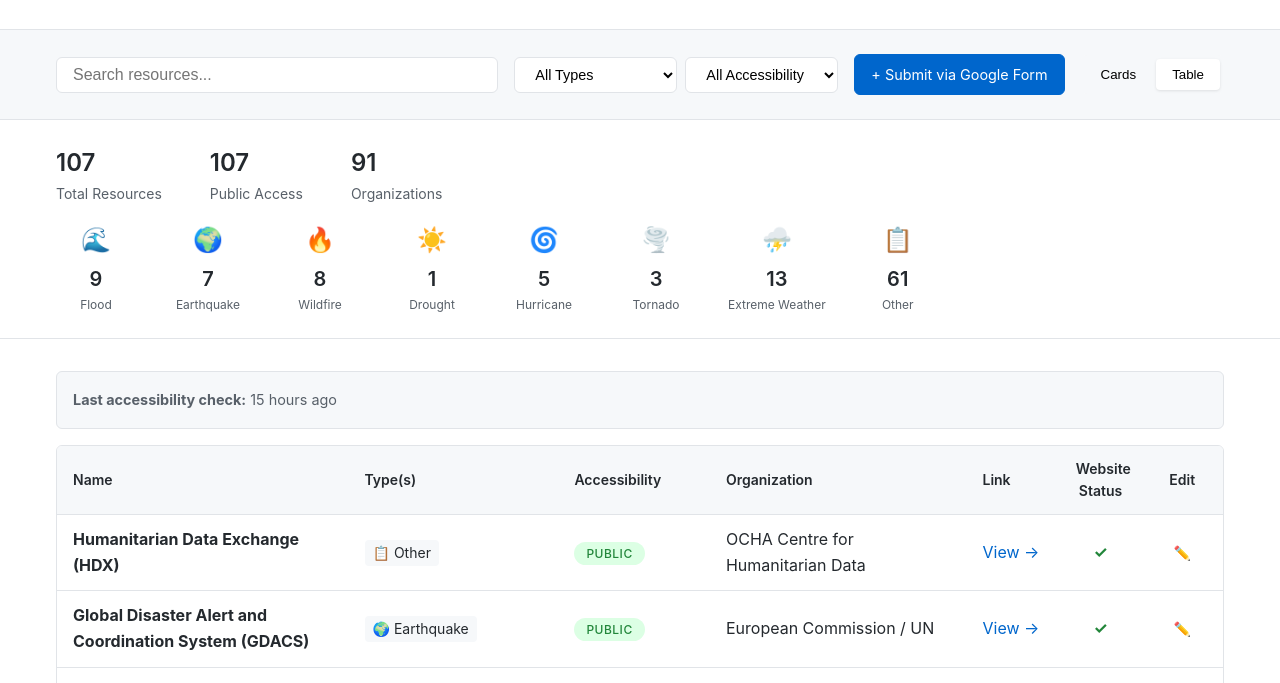
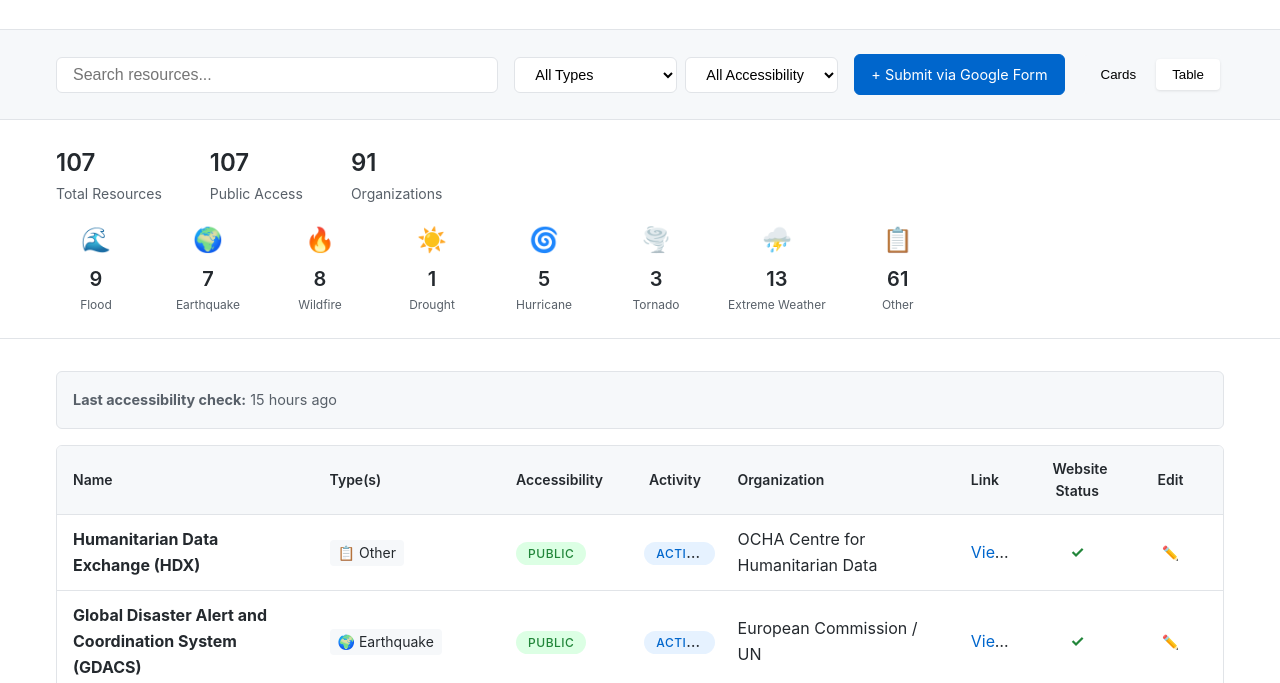
Before and after one commit to ESIPFed/disasters-trusted-data-now, a plain HTML site: page index.html in a window 1280 px wide. Shown: the part 117-800 px from the top of the page. Drawn offline with Linux system fonts and the light colour scheme.

Commit message:
Add Activity column next to Accessibility

```diff
--- a/index.html
+++ b/index.html
@@ -84,21 +84,23 @@
     .table-view { display: none; overflow-x: auto; border: 1px solid var(--border); border-radius: 6px; background: var(--white); }
     table { width: 100%; border-collapse: collapse; table-layout: fixed; }
     th { background: var(--bg); padding: .75rem 1rem; text-align: left; font-weight: 600; font-size: .875rem; color: var(--text); border-bottom: 1px solid var(--border); }
-    th:nth-child(1) { width: 25%; } /* Name */
-    th:nth-child(2) { width: 18%; } /* Type(s) */
-    th:nth-child(3) { width: 13%; } /* Accessibility */
-    th:nth-child(4) { width: 22%; } /* Organization */
-    th:nth-child(5) { width: 8%; } /* Link */
-    th:nth-child(6) { width: 7%; text-align: center; } /* Website Status */
-    th:nth-child(7) { width: 7%; text-align: center; } /* Edit */
+    th:nth-child(1) { width: 22%; } /* Name */
+    th:nth-child(2) { width: 16%; } /* Type(s) */
+    th:nth-child(3) { width: 11%; } /* Accessibility */
+    th:nth-child(4) { width: 8%; text-align: center; } /* Activity */
+    th:nth-child(5) { width: 20%; } /* Organization */
+    th:nth-child(6) { width: 7%; } /* Link */
+    th:nth-child(7) { width: 7%; text-align: center; } /* Website Status */
+    th:nth-child(8) { width: 9%; text-align: center; } /* Edit */
     td { padding: .75rem 1rem; border-bottom: 1px solid var(--border); white-space: nowrap; overflow: hidden; text-overflow: ellipsis; }
     td:first-child { white-space: normal; }
     td:nth-child(2) { white-space: normal; }
-    td:nth-child(4) { white-space: normal; }
+    td:nth-child(5) { white-space: normal; }
     td:nth-child(3) { white-space: nowrap; } /* Accessibility column */
-    td:nth-child(5) { white-space: nowrap; } /* Link column */
-    td:nth-child(6) { white-space: nowrap; text-align: center; } /* Website Status column */
-    td:nth-child(7) { white-space: nowrap; text-align: center; } /* Edit column */
+    td:nth-child(4) { white-space: nowrap; text-align: center; } /* Activity column */
+    td:nth-child(6) { white-space: nowrap; } /* Link column */
+    td:nth-child(7) { white-space: nowrap; text-align: center; } /* Website Status column */
+    td:nth-child(8) { white-space: nowrap; text-align: center; } /* Edit column */
     .status-working { color: var(--success); font-weight: bold; }
     .status-warning { color: #f59e0b; font-weight: bold; }
 
@@ -240,6 +242,7 @@
               <th>Name</th>
               <th>Type(s)</th>
               <th>Accessibility</th>
+              <th>Activity</th>
               <th>Organization</th>
               <th>Link</th>
               <th>Website Status</th>
@@ -516,11 +519,17 @@
         // Show version only if edited (v2, v3, etc.) - don't show v1
         const version = (resource.version && resource.version > 1) ? ` v${resource.version}` : '';
 
+        // Active status badge
+        const activeBadge = resource.active
+          ? '<span class="badge badge-active">Active</span>'
+          : '<span class="badge badge-inactive">Inactive</span>';
+
         return `
           <tr>
             <td><strong>${escapeHTML(resource.name || 'Untitled')}</strong></td>
             <td>${labels.map(l => `<span class="type-tag">${escapeHTML(l)}</span>`).join(' ')}</td>
             <td>${pubBadge}</td>
+            <td>${activeBadge}</td>
             <td>${escapeHTML(resource.organization || '—')}</td>
             <td><a href="${escapeAttr(resource.url || '#')}" target="_blank" rel="noopener noreferrer" class="resource-link">View →</a></td>
             <td>${linkStatus}</td>
```
